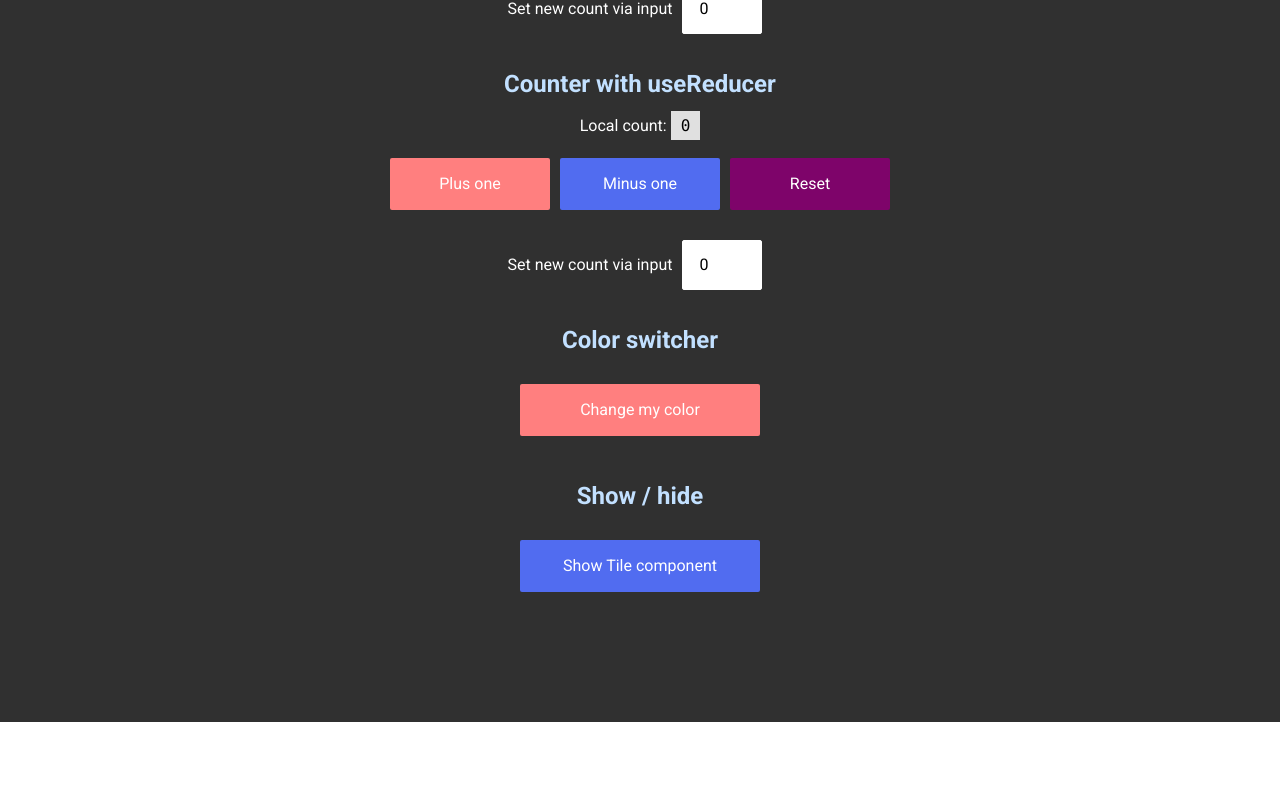
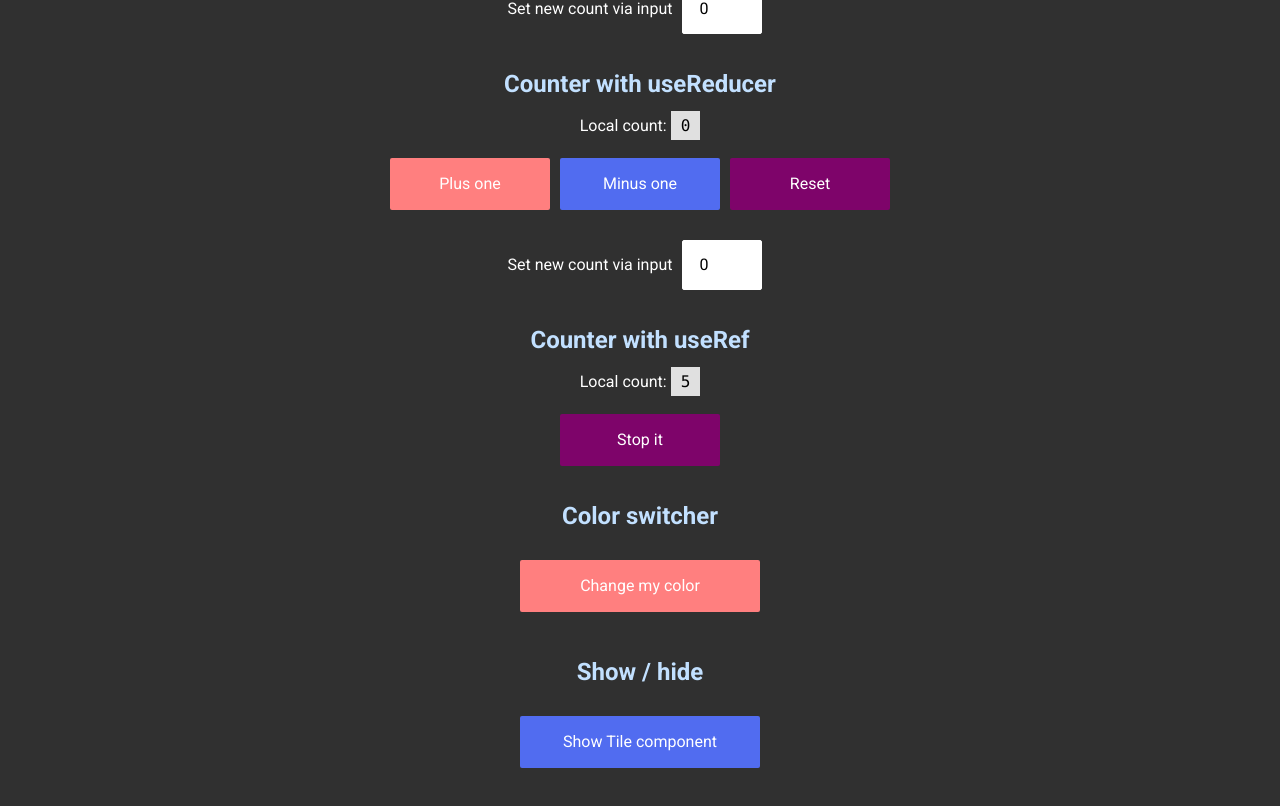
Before and after one commit to webista/react_training, a React (Create React App) app: page /react_training/hooks_basic_examples in a window 1280 px wide. Shown: the part 959-1765 px from the top of the page. Before the commit the page ends 1681 px from the top, so only its background shows below. Built offline with nearby package versions, Linux system fonts and the light colour scheme.

Commit message:
Added useRef Hook

```diff
--- a/src/components/CreateGreeting.js
+++ b/src/components/CreateGreeting.js
@@ -1,4 +1,4 @@
-import React, { useContext, useState } from "react";
+import React, { useContext, useEffect, useRef, useState } from "react";
 import ModalContext from "../contexts/ModalContext";
 
 function CreateGreeting(props) {
@@ -7,6 +7,11 @@ function CreateGreeting(props) {
   const [message, setMessage] = useState("");
   const [error, setError] = useState("");
   const { setModal } = useContext(ModalContext);
+  const inputToFocus = useRef(null);
+
+  useEffect(() => {
+    inputToFocus.current.focus();
+  }, []);
 
   function handleSubmit(e) {
     e.preventDefault();
@@ -27,7 +32,7 @@ function CreateGreeting(props) {
       <form className="Form Form--narrow mt20" onSubmit={handleSubmit}>
         <div className="Form-row">
           <label className="Form-label block ta-left mb5">Author</label>
-          <input className="Form-input w100p" type="text" value={author} onChange={(e) => setAuthor(e.target.value)} />
+          <input className="Form-input w100p" type="text" value={author} onChange={(e) => setAuthor(e.target.value)} ref={inputToFocus} />
         </div>
         <div className="Form-row">
           <label className="Form-label block ta-left mb5">Greeting</label>
--- a/src/components/HomePage.js
+++ b/src/components/HomePage.js
@@ -1,4 +1,4 @@
-import React, { useContext, useState } from "react";
+import React, { useContext, useEffect, useRef, useState } from "react";
 import Page from "./Page";
 import CountContext from "../contexts/CountContext";
 import ModalContext from "../contexts/ModalContext";
@@ -9,6 +9,12 @@ function HomePage() {
   const [error, setError] = useState("");
   const countContext = useContext(CountContext);
   const { setModal, setModalMessage } = useContext(ModalContext);
+  const textarea = useRef(null);
+
+  useEffect(() => {
+    // Focus the textarea using useRef Hook
+    textarea.current.focus();
+  }, []);
 
   function handleSubmit(e) {
     e.preventDefault();
@@ -32,7 +38,7 @@ function HomePage() {
       </p>
       <form className="Form Form--narrow mt30" onSubmit={handleSubmit}>
         <label className="Form-label block">Type something</label>
-        <textarea className="Form-textarea ta-center w100p mt10" type="text" rows="2" defaultValue={text} onChange={(e) => setText(e.target.value)} />
+        <textarea className="Form-textarea ta-center w100p mt10" type="text" rows="2" defaultValue={text} onChange={(e) => setText(e.target.value)} ref={textarea} />
         {error && <p className="Form-message Form-message--warning">{error}</p>}
         <button className="Button Button--primary w100p mt10" type="submit">
           Show it in a Modal
--- a/src/components/HooksBasicExamples.js
+++ b/src/components/HooksBasicExamples.js
@@ -21,9 +21,13 @@
  * * useContext()
  * Use for global state management
  *
+ * * useRef()
+ * Use to store any mutable value or hold a reference to DOM node using the ref attribute
+ * Stored value will persist through the re-renders
+ *
  */
 
-import React, { useContext, useEffect, useReducer, useState } from "react";
+import React, { useContext, useEffect, useReducer, useRef, useState } from "react";
 import Page from "./Page";
 import Tile from "./Tile";
 import TestContext from "../contexts/TestContext";
@@ -49,7 +53,6 @@ function HooksBasicExamples() {
     useEffect(() => {
       // ! Prevent set state to an unmounted component, see https://www.debuggr.io/react-update-unmounted-component/ (not necessary due clean-up function)
       // let isMounted = true;
-
       const interval = setInterval(() => {
         // if (isMounted) {
         setTime(new Date().toLocaleString());
@@ -60,7 +63,6 @@ function HooksBasicExamples() {
       return () => {
         clearInterval(interval);
       };
-
       // return () => (isMounted = false);
     }, []);
 
@@ -208,6 +210,32 @@ function HooksBasicExamples() {
     );
   }
 
+  function CounterWithRef() {
+    const [count, setCount] = useState(0);
+    const interval = useRef();
+
+    useEffect(() => {
+      interval.current = setInterval(() => {
+        setCount((prevCount) => prevCount + 1);
+      }, 1000);
+      return () => {
+        clearInterval(interval.current);
+      };
+    }, []);
+
+    return (
+      <section>
+        <h3>Counter with useRef</h3>
+        <p>
+          Local count: <var>{count}</var>
+        </p>
+        <button className="Button Button--danger mt20" type="button" onClick={() => clearInterval(interval.current)}>
+          Stop it
+        </button>
+      </section>
+    );
+  }
+
   function ColorSwitcher() {
     const [isPrimary, setColor] = useState(true);
 
@@ -247,6 +275,7 @@ function HooksBasicExamples() {
       <Coordinates />
       <Counter />
       <CounterWithReducer />
+      <CounterWithRef />
       <ColorSwitcher />
       <ShowHide />
     </Page>
--- a/src/components/user/CreateTask.js
+++ b/src/components/user/CreateTask.js
@@ -1,4 +1,4 @@
-import React, { useContext, useState } from "react";
+import React, { useContext, useEffect, useRef, useState } from "react";
 import { ACTIONS } from "./Tasks";
 import TasksDispatchContext from "../../contexts/TasksDispatchContext";
 import TaskModalContext from "../../contexts/TaskModalContext";
@@ -6,17 +6,27 @@ import TaskModalContext from "../../contexts/TaskModalContext";
 function CreateTask() {
   const tasksDispatch = useContext(TasksDispatchContext);
   const { setModal } = useContext(TaskModalContext);
-
   const [name, setName] = useState("");
   const [desc, setDesc] = useState("");
+  const [error, setError] = useState("");
+  const inputToFocus = useRef(null);
+
+  useEffect(() => {
+    inputToFocus.current.focus();
+  }, []);
 
   function handleSubmit(e) {
     e.preventDefault();
-    // TODO Validate the form
-    tasksDispatch({ type: ACTIONS.addTask, value: { name: name, desc: desc } });
-    setName("");
-    setDesc("");
-    setModal(false);
+    // Very basic validation only
+    if (name && desc) {
+      tasksDispatch({ type: ACTIONS.addTask, value: { name: name, desc: desc } });
+      setName("");
+      setDesc("");
+      setError("");
+      setModal(false);
+    } else {
+      setError("Please fill Name and Description inputs");
+    }
   }
 
   return (
@@ -27,7 +37,7 @@ function CreateTask() {
           <label htmlFor="name" className="Form-label block ta-left mb5">
             Name
           </label>
-          <input id="name" name="name" className="Form-input w100p" type="text" autoComplete="off" value={name} onChange={(e) => setName(e.target.value)} />
+          <input id="name" name="name" className="Form-input w100p" type="text" autoComplete="off" value={name} onChange={(e) => setName(e.target.value)} ref={inputToFocus} />
         </div>
         <div className="Form-row">
           <label htmlFor="desc" className="Form-label block ta-left mb5">
@@ -35,6 +45,7 @@ function CreateTask() {
           </label>
           <textarea className="Form-textarea w100p" type="text" rows="3" id="desc" value={desc} onChange={(e) => setDesc(e.target.value)} />
         </div>
+        {error && <p className="Form-message Form-message--warning">{error}</p>}
         <button type="submit" className="Button Button--primary w100p mt20">
           Save
         </button>
--- a/src/components/user/LogIn.js
+++ b/src/components/user/LogIn.js
@@ -1,4 +1,4 @@
-import React, { useContext, useState } from "react";
+import React, { useContext, useEffect, useRef, useState } from "react";
 import { useHistory } from "react-router-dom";
 import Page from "../Page";
 import UserContext from "../../contexts/UserContext";
@@ -12,6 +12,11 @@ function LogIn() {
   const [error, setError] = useState("");
   const { setModal, setModalMessage } = useContext(ModalContext);
   const history = useHistory();
+  const inputToFocus = useRef(null);
+
+  useEffect(() => {
+    inputToFocus.current.focus();
+  }, []);
 
   function handleSubmit(e) {
     e.preventDefault();
@@ -35,7 +40,7 @@ function LogIn() {
           <label htmlFor="username" className="Form-label block ta-left mb5">
             Username
           </label>
-          <input id="username" name="username" className="Form-input w100p" type="text" autoComplete="off" onChange={(e) => setUsername(e.target.value)} />
+          <input id="username" name="username" className="Form-input w100p" type="text" autoComplete="off" onChange={(e) => setUsername(e.target.value)} ref={inputToFocus} />
         </div>
         <div className="Form-row">
           <label htmlFor="password" className="Form-label block ta-left mb5">
--- a/src/components/user/SignUp.js
+++ b/src/components/user/SignUp.js
@@ -1,4 +1,4 @@
-import React, { useContext, useState } from "react";
+import React, { useContext, useEffect, useRef, useState } from "react";
 import { useHistory } from "react-router-dom";
 import Page from "../Page";
 import UserContext from "../../contexts/UserContext";
@@ -17,6 +17,11 @@ function SignUp() {
   });
   const { setModal, setModalMessage } = useContext(ModalContext);
   const history = useHistory();
+  const inputToFocus = useRef(null);
+
+  useEffect(() => {
+    inputToFocus.current.focus();
+  }, []);
 
   function handleSubmit(e) {
     e.preventDefault();
@@ -71,7 +76,7 @@ function SignUp() {
           <label htmlFor="username" className="Form-label block ta-left mb5">
             Username
           </label>
-          <input id="username" name="username" className="Form-input w100p" type="text" autoComplete="off" onChange={(e) => setUsername(e.target.value)} />
+          <input id="username" name="username" className="Form-input w100p" type="text" autoComplete="off" onChange={(e) => setUsername(e.target.value)} ref={inputToFocus} />
           {error.username && <p className="Form-message Form-message--warning">{error.username}</p>}
         </div>
         <div className="Form-row">
```
